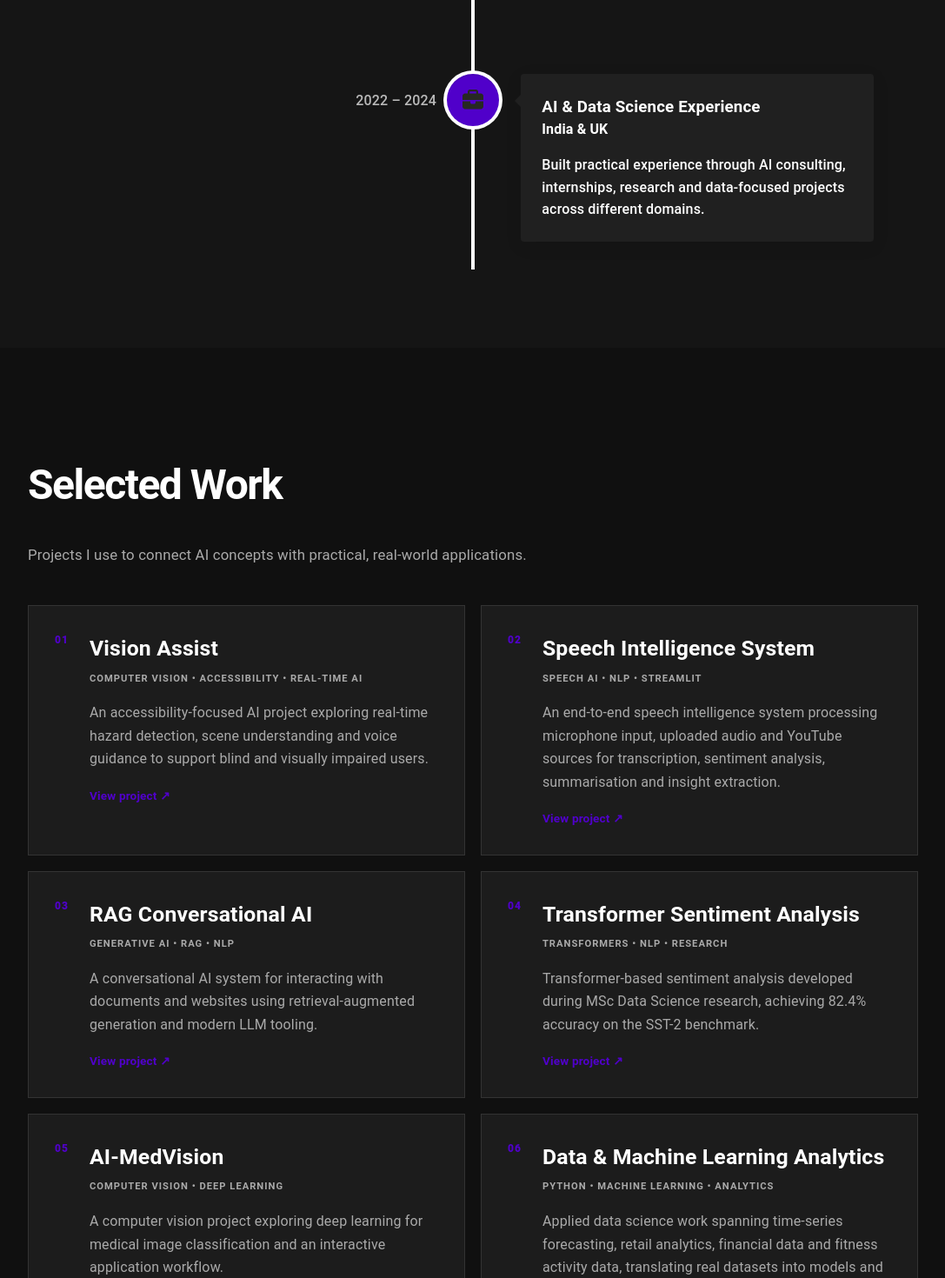
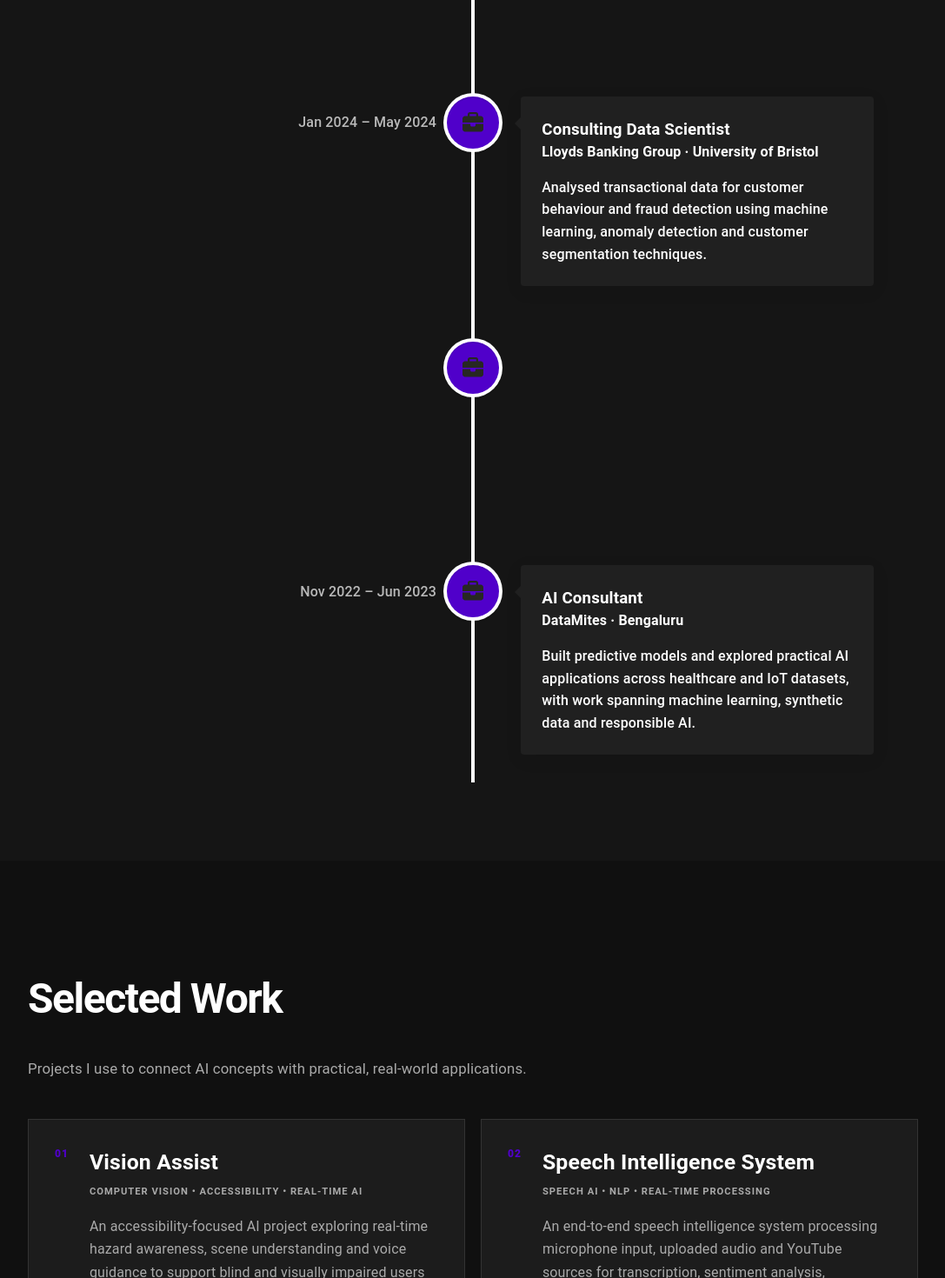
Before and after one commit to SudhaMsr/sudha-ai-portfolio, a React (Create React App) app in the folder sudha-ai-portfolio/: page / in a window 1280 px wide. Shown: the part 2780-4250 px from the top of the page at 87% size, without its empty margins (96-1183 px from the left). Built offline with nearby package versions, Linux system fonts and the light colour scheme.

Commit message:
Update content.ts

```diff
--- a/sudha-ai-portfolio/src/content.ts
+++ b/sudha-ai-portfolio/src/content.ts
@@ -8,32 +8,292 @@ export const profile = {
 };
 
 export const training = [
-  { title:"Generative AI for Business", text:"Practical, hands-on sessions helping teams understand where generative AI can add value across research, analysis, writing, ideation and everyday workflows.", labels:["Generative AI","LLMs","Prompting","AI Productivity","Responsible AI"] },
-  { title:"RAG & Agentic AI", text:"Make modern AI architectures understandable through practical examples of retrieval-augmented generation, AI agents, tool use and business workflows.", labels:["RAG","LangChain","LlamaIndex","AI Agents","Hugging Face"] },
-  { title:"Python, Machine Learning & Applied AI", text:"Hands-on learning for analysts, technical teams and beginners covering Python, data analysis, machine learning and computer vision through practical problems.", labels:["Python","Pandas","scikit-learn","PyTorch","YOLO","OpenCV"] }
+  {
+    title: "Generative AI for Business",
+    text: "Practical, hands-on sessions helping teams understand where generative AI can add value across research, analysis, writing, ideation and everyday workflows.",
+    labels: [
+      "Generative AI",
+      "LLMs",
+      "Prompting",
+      "AI Productivity",
+      "Responsible AI",
+    ],
+  },
+  {
+    title: "RAG & Agentic AI",
+    text: "Make modern AI architectures understandable through practical examples of retrieval-augmented generation, AI agents, tool use and business workflows.",
+    labels: [
+      "RAG",
+      "LangChain",
+      "LlamaIndex",
+      "AI Agents",
+      "Hugging Face",
+    ],
+  },
+  {
+    title: "Python, Machine Learning & Applied AI",
+    text: "Hands-on learning for analysts, technical teams and beginners covering Python, data analysis, machine learning and computer vision through practical problems.",
+    labels: [
+      "Python",
+      "Pandas",
+      "scikit-learn",
+      "PyTorch",
+      "YOLO",
+      "OpenCV",
+    ],
+  },
 ];
 
 export const workshops = [
-  { title:"Generative AI for Business", text:"A practical introduction for teams that want to understand how to use AI effectively and responsibly in everyday work.", points:["Identify useful AI use cases","Write stronger prompts","Evaluate AI outputs","Understand common risks"] },
-  { title:"Build Your First RAG Application", text:"A hands-on introduction to retrieval-augmented generation using Python and modern LLM tooling.", points:["Understand the RAG architecture","Work with documents and embeddings","Build a simple Q&A workflow","Evaluate retrieval and responses"] },
-  { title:"AI Agents: From Concepts to Applications", text:"An accessible introduction to agentic AI and how teams can think about multi-step AI workflows.", points:["Understand agents vs chatbots","Map tasks into agent workflows","Explore tools and function calling","Discuss business use cases"] },
-  { title:"Python for Data & AI", text:"A practical session for beginners and analysts who want to use Python for real data work.", points:["Load and clean data","Analyse datasets with pandas","Visualise insights","Build a simple ML workflow"] },
-  { title:"Computer Vision in Practice", text:"Explore how modern computer vision models turn images and video into useful information.", points:["Understand object detection","Work with YOLO concepts","Explore real-time inference","Discuss deployment constraints"] },
-  { title:"AI Adoption & Responsible Use", text:"Help teams move beyond AI hype and identify where AI can create measurable value.", points:["Find high-value use cases","Assess data and process readiness","Understand hallucination and privacy risks","Define sensible evaluation metrics"] }
+  {
+    title: "Generative AI for Business",
+    text: "A practical introduction for teams that want to understand how to use AI effectively and responsibly in everyday work.",
+    points: [
+      "Identify useful AI use cases",
+      "Write stronger prompts",
+      "Evaluate AI outputs",
+      "Understand common risks",
+    ],
+  },
+  {
+    title: "Build Your First RAG Application",
+    text: "A hands-on introduction to retrieval-augmented generation using Python and modern LLM tooling.",
+    points: [
+      "Understand the RAG architecture",
+      "Work with documents and embeddings",
+      "Build a simple Q&A workflow",
+      "Evaluate retrieval and responses",
+    ],
+  },
+  {
+    title: "AI Agents: From Concepts to Applications",
+    text: "An accessible introduction to agentic AI and how teams can think about multi-step AI workflows.",
+    points: [
+      "Understand agents vs chatbots",
+      "Map tasks into agent workflows",
+      "Explore tools and function calling",
+      "Discuss business use cases",
+    ],
+  },
+  {
+    title: "Python for Data & AI",
+    text: "A practical session for beginners and analysts who want to use Python for real data work.",
+    points: [
+      "Load and clean data",
+      "Analyse datasets with pandas",
+      "Visualise insights",
+      "Build a simple ML workflow",
+    ],
+  },
+  {
+    title: "Computer Vision in Practice",
+    text: "Explore how modern computer vision models turn images and video into useful information.",
+    points: [
+      "Understand object detection",
+      "Work with YOLO concepts",
+      "Explore real-time inference",
+      "Discuss deployment constraints",
+    ],
+  },
+  {
+    title: "AI Adoption & Responsible Use",
+    text: "Help teams move beyond AI hype and identify where AI can create measurable value.",
+    points: [
+      "Find high-value use cases",
+      "Assess data and process readiness",
+      "Understand hallucination and privacy risks",
+      "Define sensible evaluation metrics",
+    ],
+  },
 ];
 
 export const projects = [
-  { title:"Vision Assist", type:"Computer Vision • Accessibility • Real-time AI", text:"An accessibility-focused AI project exploring real-time hazard detection, scene understanding and voice guidance to support blind and visually impaired users.", link:"https://visionassistai.com/" },
-  { title:"Speech Intelligence System", type:"Speech AI • NLP • Streamlit", text:"An end-to-end speech intelligence system processing microphone input, uploaded audio and YouTube sources for transcription, sentiment analysis, summarisation and insight extraction.", link:"" },
-  { title:"RAG Conversational AI", type:"Generative AI • RAG • NLP", text:"A conversational AI system for interacting with documents and websites using retrieval-augmented generation and modern LLM tooling.", link:"" },
-  { title:"Transformer Sentiment Analysis", type:"Transformers • NLP • Research", text:"Transformer-based sentiment analysis developed during MSc Data Science research, achieving 82.4% accuracy on the SST-2 benchmark.", link:"" },
-  { title:"AI-MedVision", type:"Computer Vision • Deep Learning", text:"A computer vision project exploring deep learning for medical image classification and an interactive application workflow.", link:"" },
-  { title:"Data & Machine Learning Analytics", type:"Python • Machine Learning • Analytics", text:"Applied data science work spanning time-series forecasting, retail analytics, financial data and fitness activity data, translating real datasets into models and actionable insights.", link:"" }
+  {
+    title: "Vision Assist",
+    type: "Computer Vision • Accessibility • Real-Time AI",
+    text: "An accessibility-focused AI project exploring real-time hazard awareness, scene understanding and voice guidance to support blind and visually impaired users during independent outdoor navigation.",
+    link: "https://visionassistai.com/",
+  },
+  {
+    title: "Speech Intelligence System",
+    type: "Speech AI • NLP • Real-Time Processing",
+    text: "An end-to-end speech intelligence system processing microphone input, uploaded audio and YouTube sources for transcription, sentiment analysis, summarisation and structured insight extraction.",
+    link: "",
+  },
+  {
+    title: "Conversational AI for PDFs & Websites",
+    type: "RAG • LLMs • LangChain • LlamaIndex",
+    text: "A Retrieval-Augmented Generation system designed to turn documents and websites into conversational interfaces using modern LLM tooling.",
+    link: "",
+  },
+  {
+    title: "Transformer Sentiment Analysis",
+    type: "NLP • Transformers • PyTorch • Hugging Face",
+    text: "A transformer-based sentiment analysis pipeline developed during MSc Data Science research, achieving 82.4% accuracy on the SST-2 benchmark.",
+    link: "",
+  },
+  {
+    title: "AI-MedVision",
+    type: "Computer Vision • Medical Imaging • Deep Learning",
+    text: "A deep-learning computer vision project exploring medical image classification across X-rays, MRI scans and retinal images, with an interactive application workflow.",
+    link: "",
+  },
+  {
+    title: "Fraud Detection & Customer Analytics",
+    type: "Machine Learning • Financial Analytics • Anomaly Detection",
+    text: "Applied machine learning to transactional data for customer behaviour analysis and fraud detection using classification, anomaly detection and customer segmentation techniques.",
+    link: "",
+  },
 ];
 
 export const history = [
-  {date:"2026 – present", title:"AI & Data Science Practitioner", place:"Bristol, UK", text:"Building practical AI systems across computer vision, speech AI, generative AI and data science while developing technical educational content and exploring AI accessibility applications."},
-  {date:"2025 – 2026", title:"AI / ML Project Experience", place:"UK & Remote", text:"Applied machine learning, NLP, computer vision, speech intelligence and data analytics across project-based work and technical development."},
-  {date:"2024 – 2025", title:"MSc Data Science", place:"University of Bristol", text:"Advanced study across artificial intelligence, NLP, visual analytics, large-scale data engineering and applied data science."},
-  {date:"2022 – 2024", title:"AI & Data Science Experience", place:"India & UK", text:"Built practical experience through AI consulting, internships, research and data-focused projects across different domains."}
+  {
+    date: "Sep 2025 – Oct 2025",
+    title: "AI/ML Intern",
+    place: "Labmentix · Remote",
+    text: "Worked across applied AI and data projects involving machine learning, time-series analysis, retail analytics, financial data and real-world datasets.",
+  },
+  {
+    date: "May 2025 – Jul 2025",
+    title: "AI Intern",
+    place: "Personifwy · Remote",
+    text: "Developed and explored practical machine-learning solutions for AI-driven applications and automation.",
+  },
+  {
+    date: "May 2024 – Jul 2024",
+    title: "Project Development Intern",
+    place: "Streams Learning Hub · Bristol",
+    text: "Worked on an educational technology platform and explored AI applications including recommendation systems and NLP-based feedback analysis.",
+  },
+  {
+    date: "Jan 2024 – May 2024",
+    title: "Consulting Data Scientist",
+    place: "Lloyds Banking Group · University of Bristol",
+    text: "Analysed transactional data for customer behaviour and fraud detection using machine learning, anomaly detection and customer segmentation techniques.",
+  },
+  {
+    date: "Jan 2024 – Mar 2024",
+    title: "Market & Competitor Analyst",
+    place: "Albotherm · Bristol",
+    text: "Conducted market research, competitor analysis and segmentation, translating findings into data-supported recommendations.",
+  },
+  {
+    date: "Nov 2022 – Jun 2023",
+    title: "AI Consultant",
+    place: "DataMites · Bengaluru",
+    text: "Built predictive models and explored practical AI applications across healthcare and IoT datasets, with work spanning machine learning, synthetic data and responsible AI.",
+  },
 ];
+
+export const education = [
+  {
+    date: "Sep 2023 – Jan 2025",
+    degree: "MSc Data Science",
+    institution: "University of Bristol",
+    location: "Bristol, UK",
+    text: "Advanced study across artificial intelligence, natural language processing, visual analytics, large-scale data engineering and applied data science.",
+    highlights: [
+      "Artificial Intelligence",
+      "Natural Language Processing",
+      "Large-Scale Data Engineering",
+      "Visual Analytics",
+      "Applied Data Science",
+    ],
+  },
+  {
+    date: "Jun 2018 – Aug 2022",
+    degree: "B.Tech Electronics & Communication Engineering",
+    institution: "Central University of Karnataka",
+    location: "India",
+    text: "Engineering degree combining electronics, communication systems, programming and analytical problem solving.",
+    highlights: [
+      "Engineering",
+      "Programming",
+      "Data Analysis",
+      "Communication Systems",
+    ],
+  },
+];
+
+export const awards = [
+  {
+    title: "People's Choice Award",
+    organisation: "Vision Assist",
+    text: "Recognised as the People's Choice Award winner through the University of Bristol enterprise ecosystem.",
+  },
+  {
+    title: "Top 100 — Google Solution Challenge",
+    organisation: "Google Developer Student Clubs",
+    text: "Recognised among the Top 100 solutions in the Google Developer Student Clubs Solution Challenge.",
+  },
+  {
+    title: "Bristol Plus Award",
+    organisation: "University of Bristol",
+    text: "Awarded for completing competitive project placement and career-focused development activities alongside postgraduate study.",
+  },
+  {
+    title: "Hackathon Winner",
+    organisation: "Coding Black Females Bristol",
+    text: "Winner of the Coding Black Females South West Hackathon.",
+  },
+];
+
+export const volunteering = [
+  {
+    title: "Women in STEM Outreach",
+    organisation: "University of Bristol",
+    text: "Supported primary-school STEM outreach through interactive activities including bridge and tower-building challenges, helping students engage with practical engineering concepts.",
+  },
+  {
+    title: "Students' Union Volunteering",
+    organisation: "University of Bristol",
+    text: "Supported university community initiatives including the Volunteer Fair and Christmas community support and hamper-packing activities.",
+  },
+  {
+    title: "Python Automation Support",
+    organisation: "University of Bristol",
+    text: "Volunteered with PhD researchers to develop Python automation workflows that reduced repetitive manual work and helped researchers save time on recurring tasks.",
+  },
+];
+
+export const certifications = [
+  {
+    title: "AWS Certified Cloud Practitioner",
+    issuer: "Amazon Web Services",
+  },
+  {
+    title: "Google Cloud Digital Leader",
+    issuer: "Google Cloud",
+  },
+  {
+    title: "Microsoft Azure Fundamentals",
+    issuer: "Microsoft",
+  },
+  {
+    title: "Python for Data Science",
+    issuer: "IBM",
+  },
+  {
+    title: "Machine Learning Specialization",
+    issuer: "DeepLearning.AI",
+  },
+];
+
+export const stats = [
+  {
+    value: "82.4%",
+    label: "SST-2 Accuracy",
+  },
+  {
+    value: "Top 100",
+    label: "Google Solution Challenge",
+  },
+  {
+    value: "4",
+    label: "Awards & Recognition",
+  },
+  {
+    value: "MSc",
+    label: "Data Science · Bristol",
+  },
+];
```
